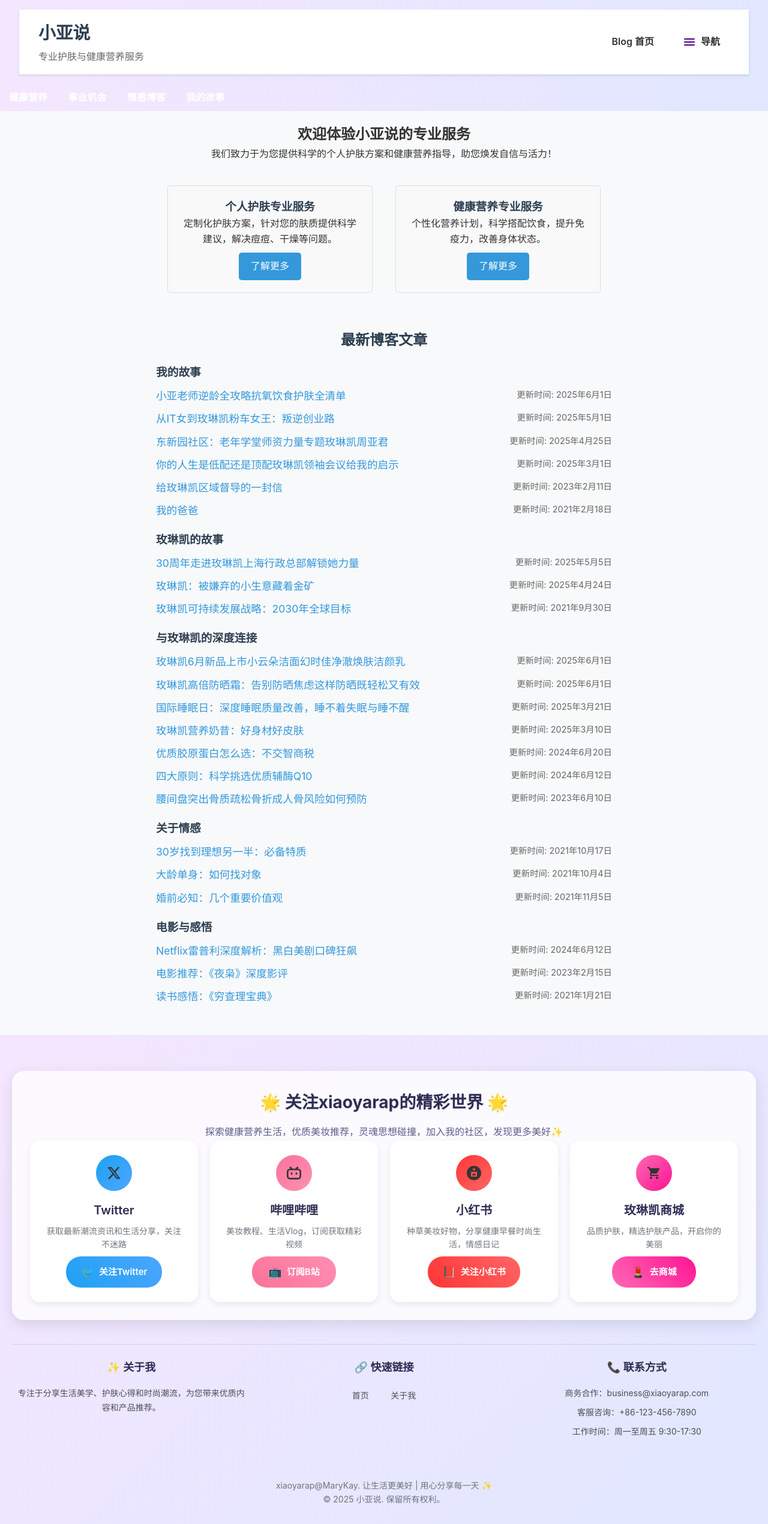
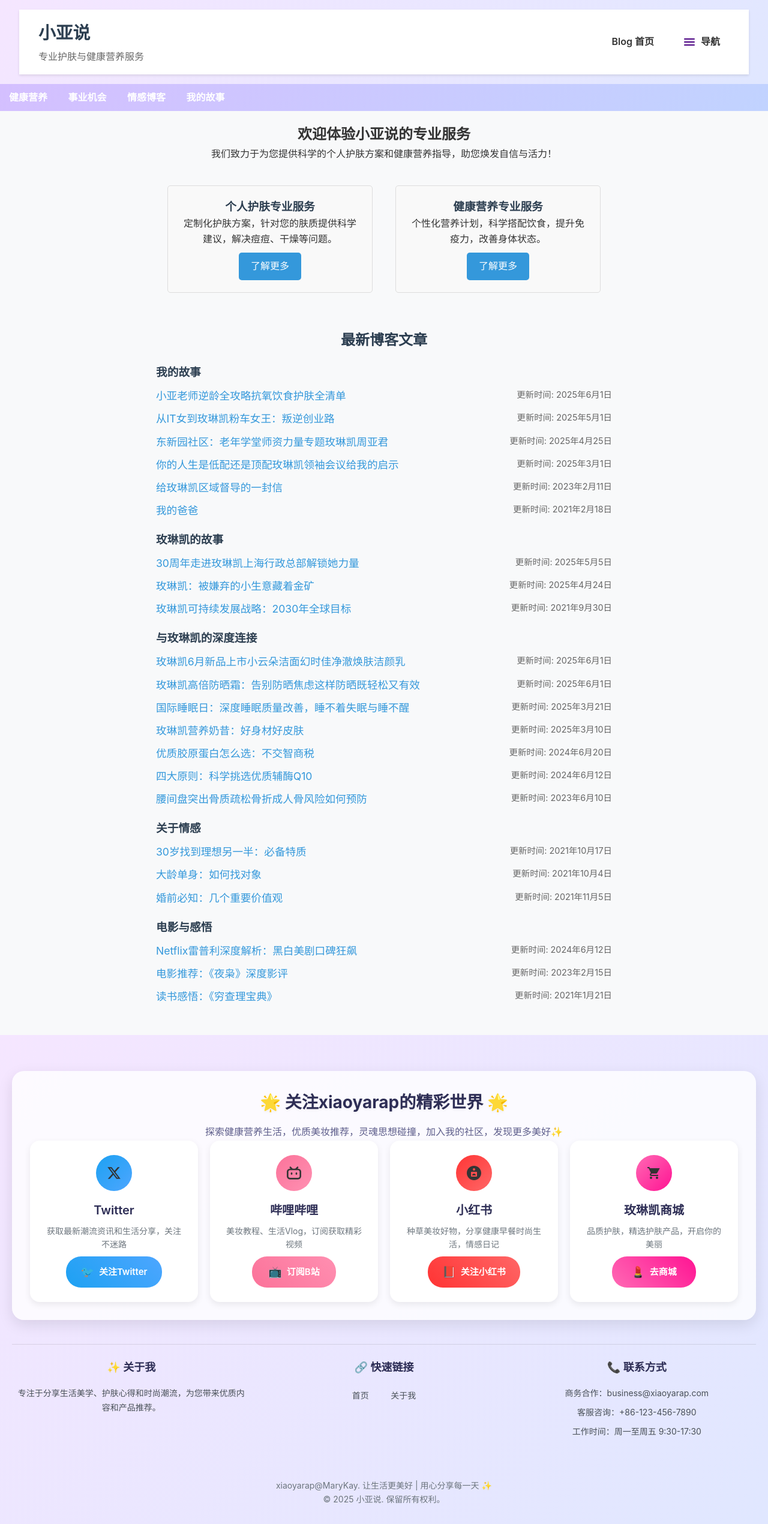
Before and after one commit to xiaoyarap/blog, a Jekyll site: the page built from index.html, in a window 1280 px wide. Shown: the whole page at 60% size. Built offline with Jekyll 4.4.1, drawn with Linux system fonts in a browser that asks for light colours.

Commit message:
update index nav bg color

```diff
--- a/index.html
+++ b/index.html
@@ -30,7 +30,12 @@
       color: #333;
     }
     nav {
-      background: linear-gradient(135deg, #f5e6ff 0%, #e0e7ff 100%);
+      background: transparent;
+      padding: 0;
+    }
+
+    .nav-wrapper {
+      background: linear-gradient(135deg, #d4bfff 0%, #c1d3ff 100%);
       padding: 10px 0;
     }
     nav a {
@@ -123,6 +128,9 @@
       width: 100%;
       margin-top: 40px;
     }
+    .menu-icon span {
+      background-color: #4b0082 !important;
+    }
     @media (max-width: 600px) {
       .service-box {
         width: 100%;
@@ -145,12 +153,14 @@
 </head>
 <body>
     {% include header.html %}
+  <div class="nav-wrapper">
     <nav>
       <a href="https://mp.weixin.qq.com/mp/appmsgalbum?__biz=MzUxNDAwNTk0MQ==&action=getalbum&album_id=1708249854717526017#wechat_redirect">健康营养</a>
       <a href="https://mp.weixin.qq.com/mp/appmsgalbum?__biz=MzUxNDAwNTk0MQ==&action=getalbum&album_id=2679158701706002433#wechat_redirect">事业机会</a>
       <a href="https://mp.weixin.qq.com/mp/appmsgalbum?__biz=MzUxNDAwNTk0MQ==&action=getalbum&album_id=1708248415014289409#wechat_redirect">情感博客</a>
       <a href="https://mp.weixin.qq.com/mp/appmsgalbum?__biz=MzUxNDAwNTk0MQ==&action=getalbum&album_id=3950017545632923649#wechat_redirect">我的故事</a>
     </nav>
+  </div>
   <div class="container">
     <div class="intro">
       <h2>欢迎体验小亚说的专业服务</h2>
```
Lines whose indentation alone changed are shown as unchanged.
